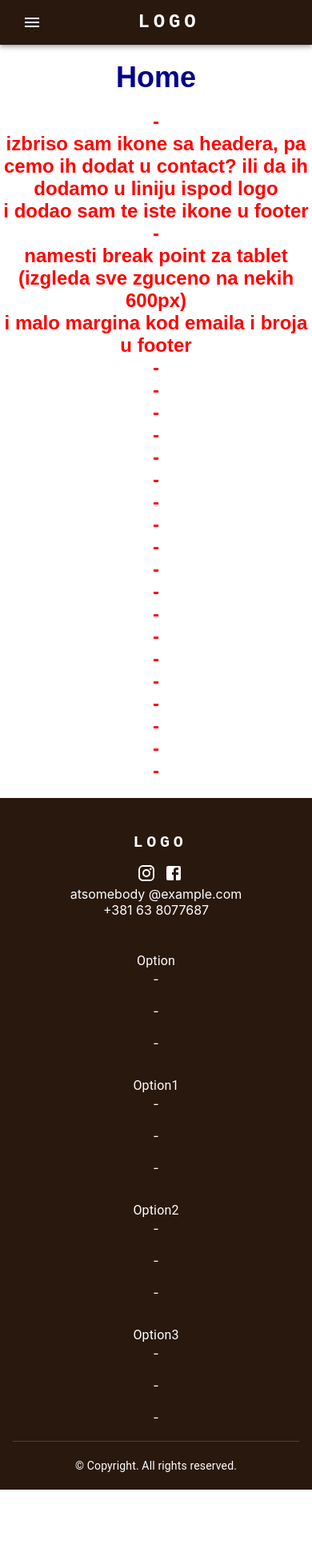
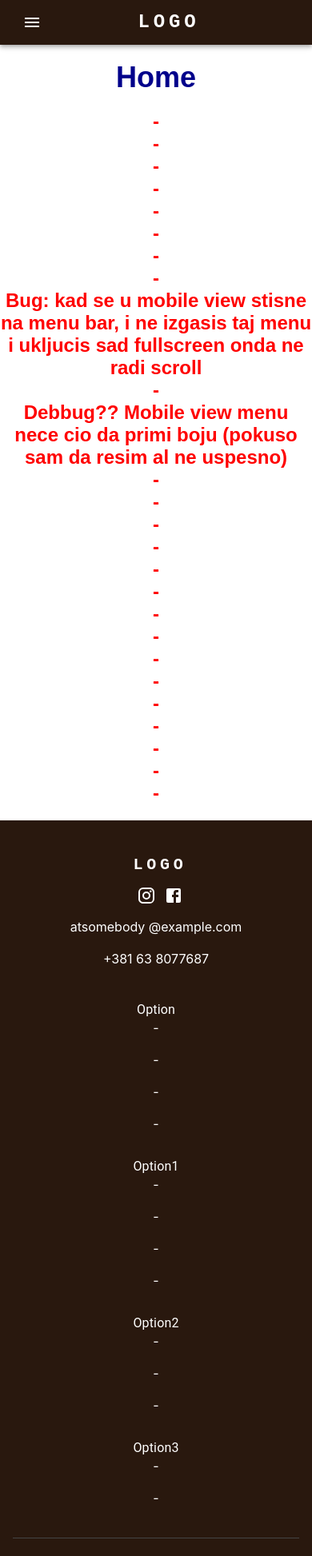
Before and after one commit to Vahedin1/amel-project, a React app: page / in a window 390 px wide. Shown: the top 1946 px of the page at 80% size. Before the commit the page ends 1863 px from the top, so only its background shows below. Built offline with nearby package versions, Linux system fonts and the light colour scheme.

Commit message:
Appbar: color dodao na mobile menu, Footer: dodao breakpoint za tablete i malo stilizacije za logo red

```diff
--- a/src/components/AppBar.js
+++ b/src/components/AppBar.js
@@ -106,13 +106,21 @@ function ResponsiveAppBar() {
               }}
               open={Boolean(anchorElNav)}
               onClose={handleCloseNavMenu}
+
+
               sx={{
                 display: { xs: 'block', md: 'none' },
                 }}
             >
               {pages.map((page) => (
-                <MenuItem key={page} onClick={() => handlePageClick(page)}>
-                  <Typography sx={{ textAlign: 'center' }}>{page}</Typography>
+                <MenuItem key={page} onClick={() => handlePageClick(page)}
+                sx = {{backgroundColor: colors.orange,
+                  '&:hover': {
+                  backgroundColor: colors.gray,  // Hover color for MenuItem
+
+                },   }}
+                >
+                  <Typography sx={{ textAlign: 'center', color: colors.white }}>{page}</Typography>
                 </MenuItem>
               ))}
             </Menu>
--- a/src/components/Footer.js
+++ b/src/components/Footer.js
@@ -11,8 +11,6 @@ const colors = {
     orange2: '#AA4D1B',
     darkbrown: '#29180E',
 };
-
-
 
 
 const Footer = () => {
@@ -57,22 +55,22 @@ const Footer = () => {
                     <FacebookIcon />
                     </a>
                     <div>
-                        <span id="email">atsomebody @example.com</span>
-                        <br/>
-                        <span id="phone">+381 63 8077687</span>
+                    <span id="email" sx={{ margin: '0px 0' }} style={{ display: 'block', margin: '13px 0 0 0' }}>atsomebody @example.com</span>
+                    <br/>
+                    <span id="phone" sx={{ margin: '0px 0' }} style={{ display: 'block', margin: '0px 0' }}>+381 63 8077687</span>
                     </div>
 
                     </Box>
                 </Grid>
 
                 {/* Menu Links */}
-                <Grid item xs={12} sm={9}>
+                <Grid item xs={9} sm={9}>
                     <Grid
                     container
                     spacing={4}
                     justifyContent="center"  // horizontal
                     >
-                    <Grid item xs={12} sm={3}>
+                    <Grid item xs={12} sm={6} lg={3} md={3}>
                         <Typography variant="body1" align='center'>Option</Typography>
                         <Link href="#" color="inherit" underline="hover" display="block" align="center" >
                         -
@@ -85,8 +83,12 @@ const Footer = () => {
                         <Link href="#" color="inherit" underline="hover" display="block" align="center">
                         -
                         </Link>
+                        <br />
+                        <Link href="#" color="inherit" underline="hover" display="block" align="center">
+                        -
+                        </Link>
                     </Grid>
-                    <Grid item xs={12} sm={3}>
+                    <Grid item xs={12} sm={6} lg={3} md={3}>
                         <Typography variant="body1"  align='center'>Option1</Typography>
                         <Link href="#" color="inherit" underline="hover" display="block" align="center">
                         -
@@ -99,8 +101,12 @@ const Footer = () => {
                         <Link href="#" color="inherit" underline="hover" display="block" align="center">
                         -
                         </Link>
+                        <br />
+                        <Link href="#" color="inherit" underline="hover" display="block" align="center">
+                        -
+                        </Link>
                     </Grid>
-                    <Grid item xs={12} sm={3}>
+                    <Grid item xs={12} sm={6} lg={3} md={3}>
                         <Typography variant="body1"  align='center'>Option2</Typography>
                         <Link href="#" color="inherit" underline="hover" display="block" align="center">
                         -
@@ -114,7 +120,7 @@ const Footer = () => {
                         -
                         </Link>
                     </Grid>
-                    <Grid item xs={12} sm={3}>
+                    <Grid item xs={12} sm={6} lg={3} md={3}>
                         <Typography variant="body1"  align='center'>Option3</Typography>
                         <Link href="#" color="inherit" underline="hover" display="block" align="center">
                         -
@@ -124,9 +130,7 @@ const Footer = () => {
                         -
                         </Link>
                         <br />
-                        <Link href="#" color="inherit" underline="hover" display="block" align="center">
-                        -
-                        </Link>
+
                     </Grid>
                     </Grid>
                 </Grid>
--- a/src/pages/Home.js
+++ b/src/pages/Home.js
@@ -26,16 +26,7 @@ export default function Home() {
                 }}>
                     -
                     <br/>
-                    izbriso sam ikone sa headera, pa cemo ih dodat u contact?
-                    ili da ih dodamo u liniju ispod logo
-                    <br/>
-                    i dodao sam te iste ikone u footer
-                    <br/>
                     -
-                    <br/>
-                    namesti break point za tablet (izgleda sve zguceno na nekih 600px)
-                    <br/>
-                    i malo margina kod emaila i broja u footer
                     <br/>
                     -
                     <br/>
@@ -44,6 +35,16 @@ export default function Home() {
                     -
                     <br/>
                     -
+                    <br/>
+                    -
+                    <br/>
+                    -
+                    <br/>
+                    Bug: kad se u mobile view stisne na menu bar, i ne izgasis taj menu i ukljucis sad fullscreen onda ne radi scroll
+                    <br/>
+                    -
+                    <br/>
+                    Debbug??      Mobile view menu nece cio da primi boju (pokuso sam da resim al ne uspesno)
                     <br/>
                     -
                     <br/>
```
